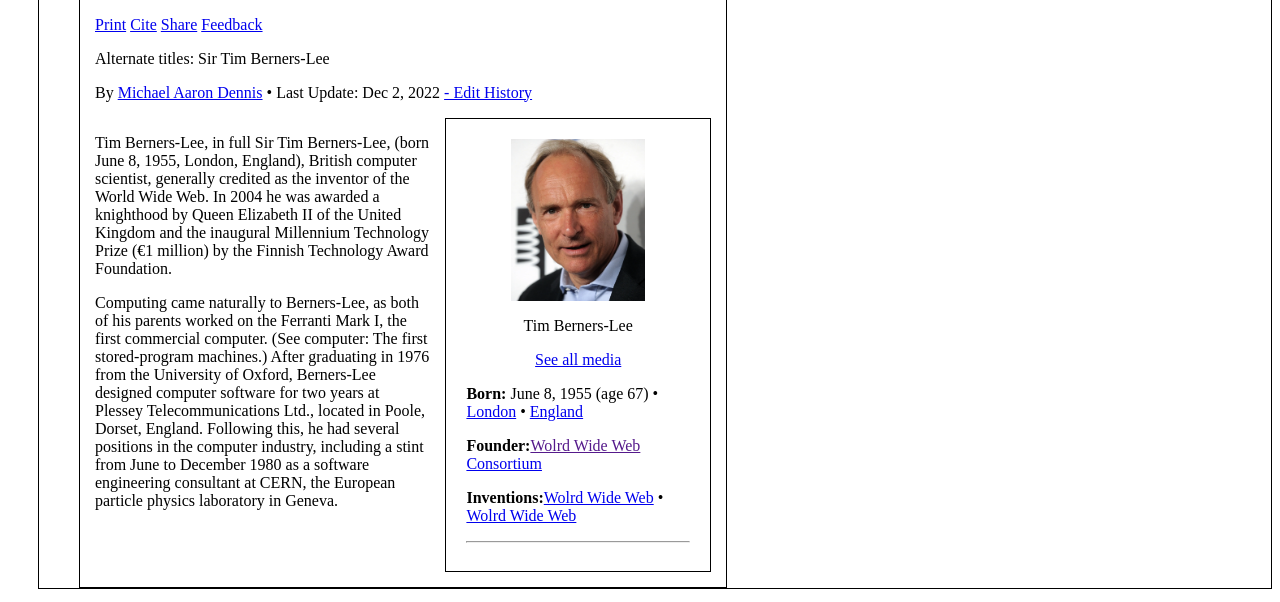
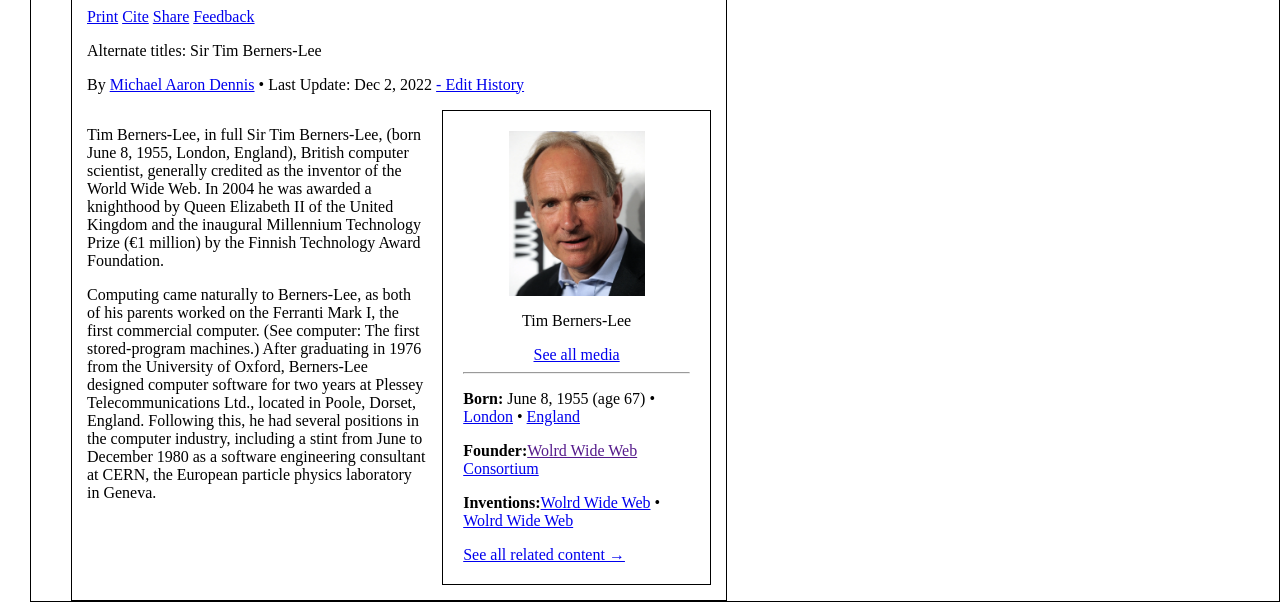
Before and after one commit to Harbingar/tim-berners-lee, a website built with Vite: page index.html in a window 1280 px wide. Shown: the part 217-819 px from the top of the page. Built offline with nearby package versions, Linux system fonts and the light colour scheme.

Commit message:
Desktop positions update

```diff
--- a/index.html
+++ b/index.html
@@ -54,6 +54,9 @@
               <p>Tim Berners-Lee</p>
               <a href="#">See all media</a>
             </div>
+
+            <hr>
+            <div class="bio">
               <p><strong>Born:</strong> June 8, 1955 (age 67) • <br>
                 <a href="#">London</a> • <a href="#">England</a>
               </p>
@@ -63,9 +66,12 @@
               <p><strong>Inventions:</strong><a href="#">Wolrd Wide Web</a> • <br>
                 <a href="#">Wolrd Wide Web</a>
               </p>
-            <hr>
+            </div>
+            <div class="center-aside">
+              <a href="#">See all related content →</a>
+            </div>
+          </aside>
 
-          </aside>
         </div>
 
       </section>
--- a/style.css
+++ b/style.css
@@ -1,4 +1,6 @@
-
+body{
+  margin: 0px;
+}
 header{
   list-style: none;
   display: flex;
@@ -66,3 +68,6 @@ section{
 .img img{
   width: 60%;
 }
+.center-aside{
+  border: solid 1px solid #000;
+}
```
